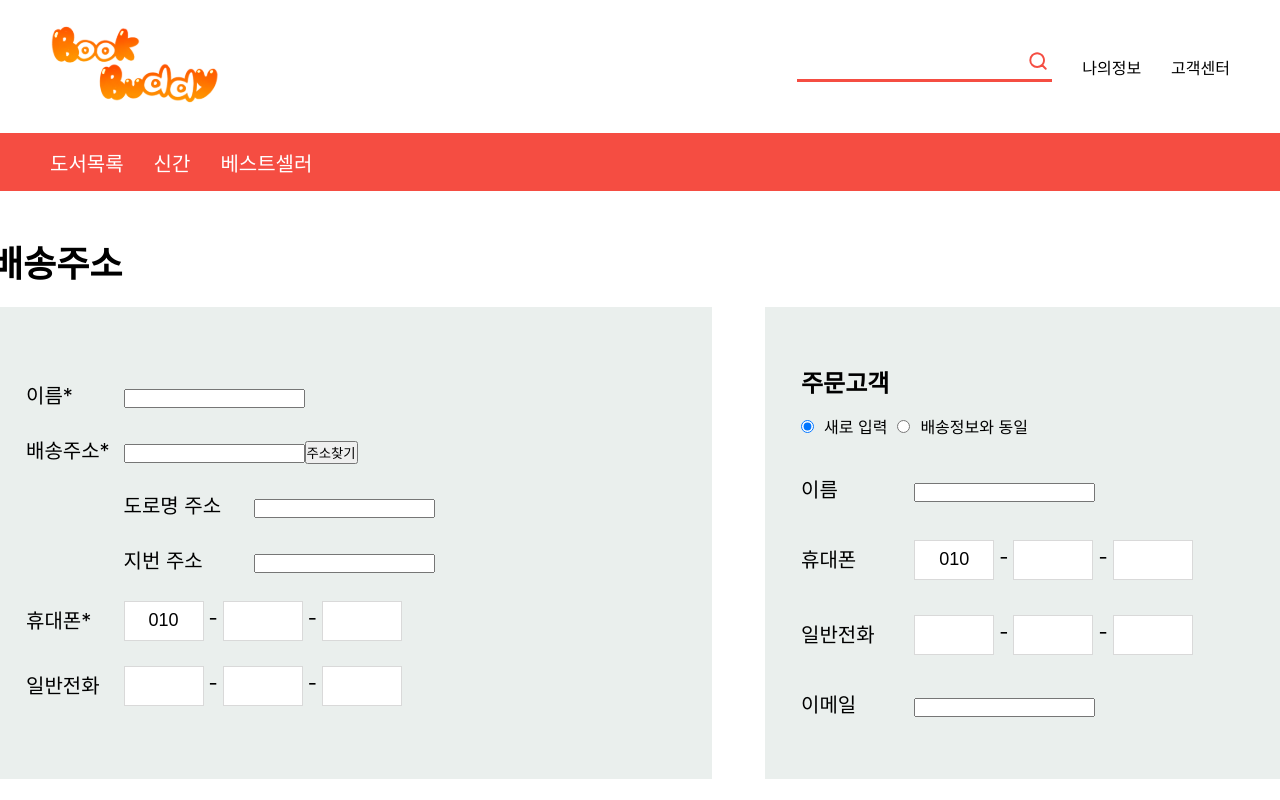
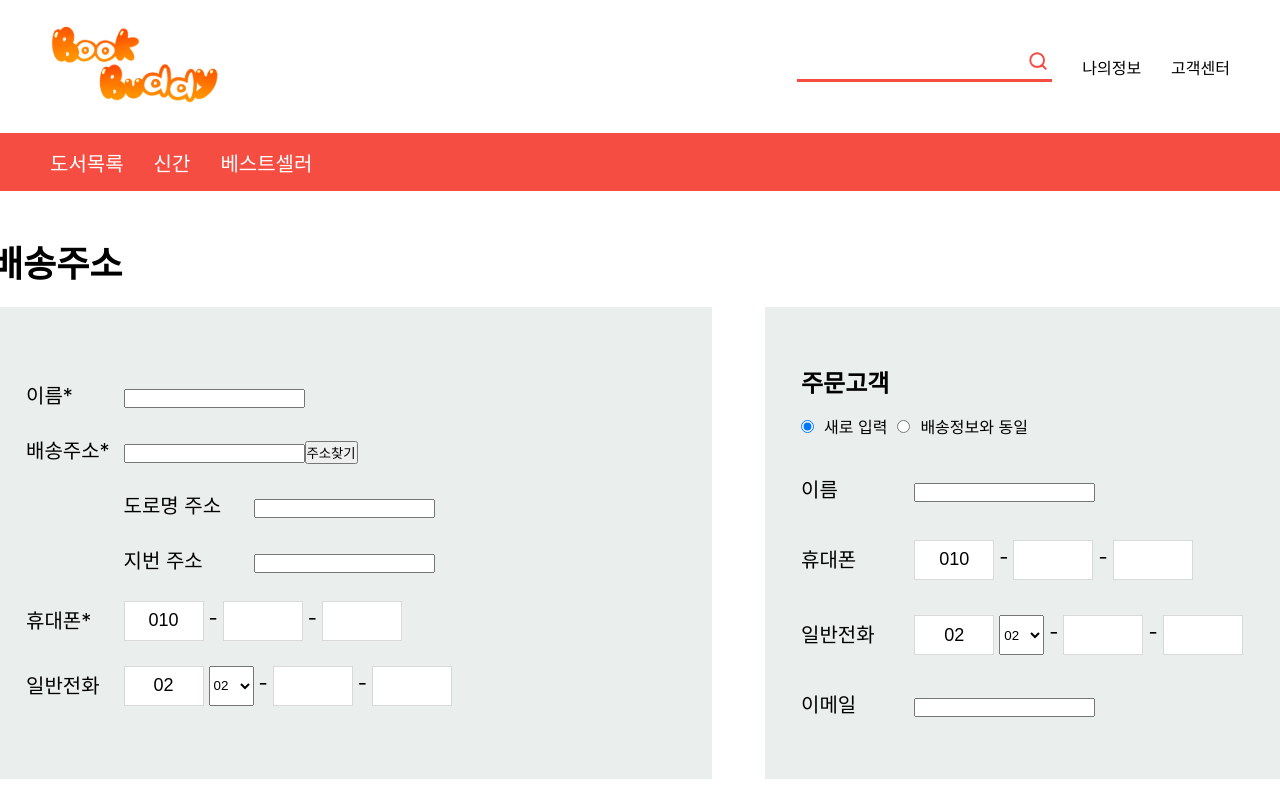
Before and after one commit to HyeranJo/bookbuddy, a React (Create React App) app in the folder client/: page /payment in a window 1280 px wide. Built offline with nearby package versions, Linux system fonts and the light colour scheme.

Commit message:
Feat: 전화번호 자동탭, selectbox 로직 구현

```diff
--- a/client/src/components/input/CallNumber.tsx
+++ b/client/src/components/input/CallNumber.tsx
@@ -1,18 +1,78 @@
-import React from 'react';
+import React, { useRef, useState } from 'react';
 import { styled } from 'styled-components';
 
+// 휴대폰일경우 defaultValue 필수
 interface CallNumberProps {
   defaultValue?: string;
 }
 
 const CallNumber = ({ defaultValue }: CallNumberProps) => {
+  const number2Ref = useRef<HTMLInputElement>(null);
+  const [selectBoxValue, setSelectBoxValue] = useState('02');
+
+  const number1Value = (e: any) => {
+    if (e.target.value.length === 4 && number2Ref.current) {
+      number2Ref.current.focus();
+    }
+  };
+
   return (
     <div style={{ display: 'flex', gap: '5px' }}>
-      <Styled_PhoneNumber.Input type="number" defaultValue={defaultValue} />
+      {defaultValue ? (
+        // 휴대폰
+        <Styled_PhoneNumber.Input
+          type="number"
+          defaultValue={defaultValue}
+          maxLength={3}
+        />
+      ) : (
+        // 일반전화
+        <>
+          <Styled_PhoneNumber.Input
+            type="number"
+            value={selectBoxValue}
+            maxLength={3}
+          />
+          <select
+            name="score"
+            onChange={(e: any) => {
+              setSelectBoxValue(e.target.value);
+            }}
+          >
+            <option value="02">02</option>
+            <option value="031">031</option>
+            <option value="032">032</option>
+            <option value="033">033</option>
+            <option value="041">041</option>
+            <option value="042">042</option>
+            <option value="043">043</option>
+            <option value="044">044</option>
+            <option value="051">051</option>
+            <option value="052">052</option>
+            <option value="053">053</option>
+            <option value="054">054</option>
+            <option value="055">055</option>
+            <option value="061">061</option>
+            <option value="062">062</option>
+            <option value="063">063</option>
+            <option value="064">064</option>
+          </select>
+        </>
+      )}
       -
-      <Styled_PhoneNumber.Input type="number" />
+      <Styled_PhoneNumber.Input
+        type="number"
+        pattern="\d*"
+        maxLength={4}
+        onChange={number1Value}
+      />
       -
-      <Styled_PhoneNumber.Input type="number" />
+      <Styled_PhoneNumber.Input
+        type="text"
+        pattern="\d*"
+        maxLength={4}
+        ref={number2Ref}
+      />
     </div>
   );
 };
```
